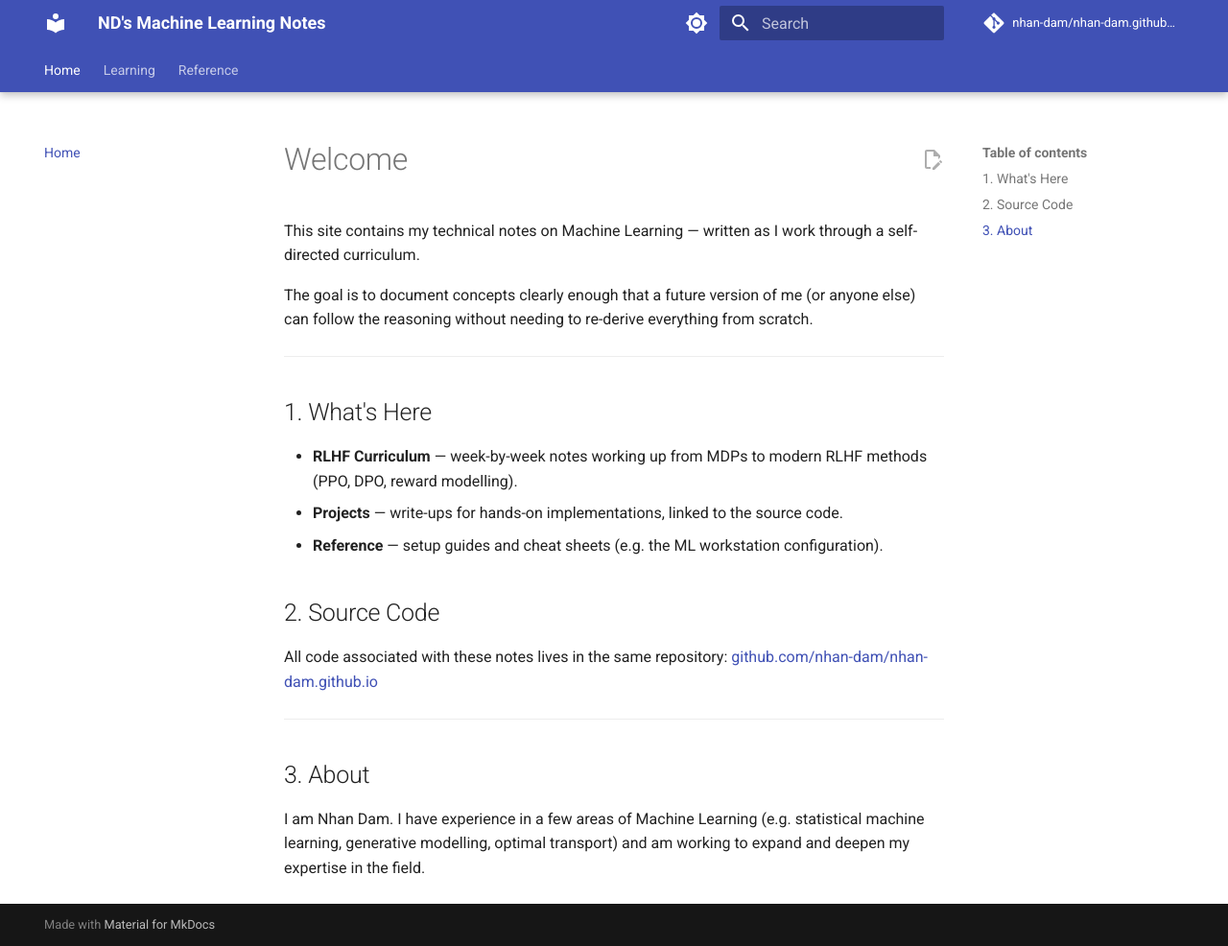
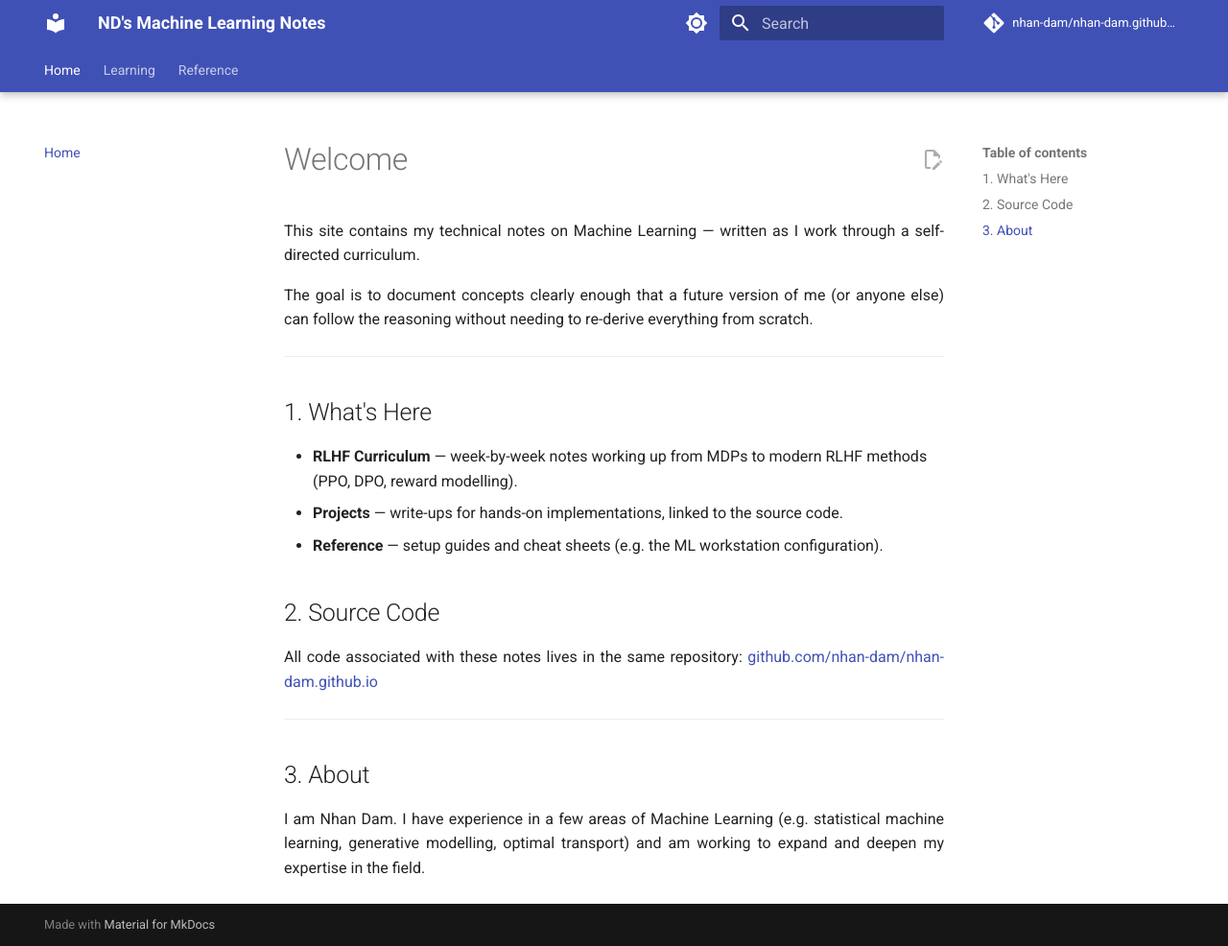
Before and after one commit to nhan-dam/nhan-dam.github.io, an MkDocs documentation site: the page built from docs/index.md, in a window 1280 px wide and 986 px high. Shown: the whole window at 96% size. Built offline with MkDocs 1.6.1 and Material for MkDocs 9.7.7, drawn with Linux system fonts in a browser that asks for light colours; comment, search, counter and statistics services are not loaded.

Commit message:
Apply justified alignment for the main text

```diff
--- /dev/null
+++ b/docs/stylesheets/extra.css
@@ -0,0 +1,3 @@
+.md-content p {
+  text-align: justify;
+}
--- a/mkdocs.yml
+++ b/mkdocs.yml
@@ -52,6 +52,9 @@ extra_javascript:
   - javascripts/mathjax.js
   - https://unpkg.com/mathjax@3/es5/tex-mml-chtml.js
 
+extra_css:
+  - stylesheets/extra.css
+
 nav:
   - Home: index.md
   - Learning:
```
